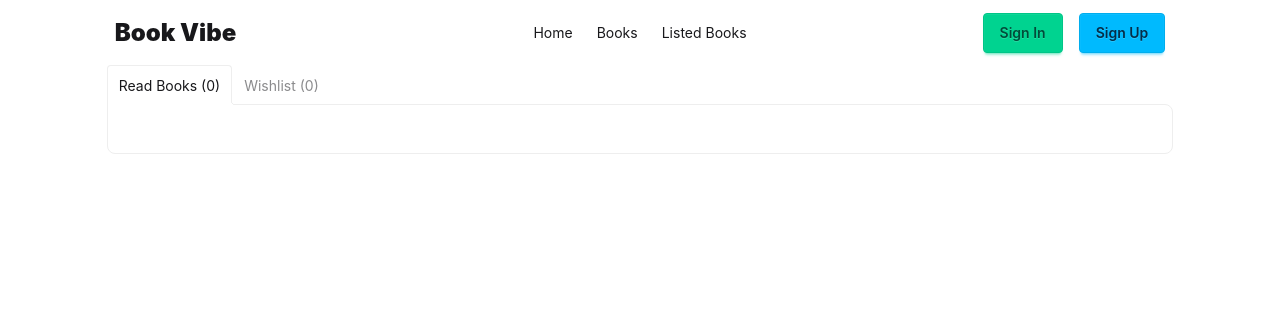
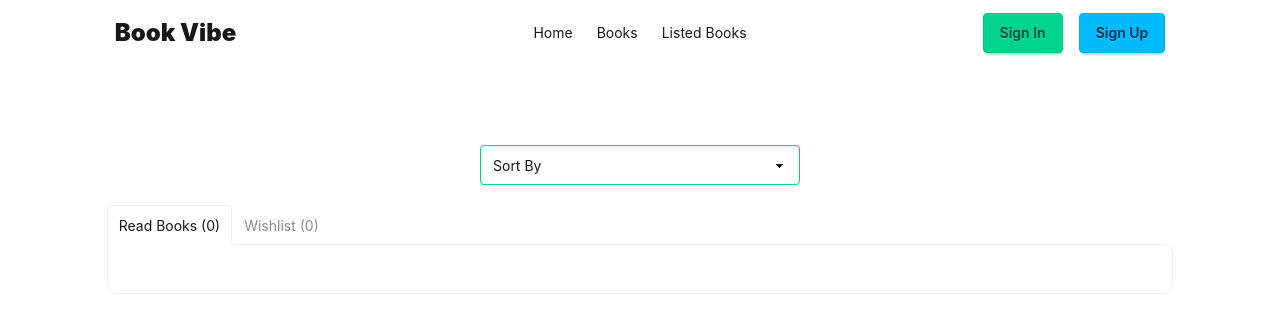
Before and after one commit to FarhanTips/Next_JS, a Next.js app in the folder 4. Next jS Project/book-vibe-next-js/: page /listed-books in a window 1280 px wide. Shown: the top 332 px of the page. Built offline with nearby package versions, Linux system fonts and the light colour scheme.

Commit message:
Sort By option added in the Listed Books route

```diff
--- a/4. Next jS Project/book-vibe-next-js/src/Components/listedBooksCard.tsx
+++ b/4. Next jS Project/book-vibe-next-js/src/Components/listedBooksCard.tsx
@@ -36,7 +36,7 @@ const ListedBooksCard = ({ book }: { book: BookType }) => {
                     </span>
 
                     <span className="text-gray-500">
-                        {book.yearOfPublishing}
+                        Publisher year: {book.yearOfPublishing}
                     </span>
                 </div>
             </div>
--- a/4. Next jS Project/book-vibe-next-js/src/app/listed-books/page.tsx
+++ b/4. Next jS Project/book-vibe-next-js/src/app/listed-books/page.tsx
@@ -3,15 +3,52 @@
 import ListedBooksCard from '@/Components/listedBooksCard';
 import { BooksContext } from '@/context/BooksContext';
 import { BookType } from '@/types/bookType';
-import React, { useContext } from 'react';
+import React, { useContext, useState } from 'react';
 
 const ListedBooksPage = () => {
 
     const { readBooks, setReadBooks, wishList, setWishList } = useContext(BooksContext);
-    console.log("R", readBooks);
-    console.log("w", wishList)
+
+    const [sortBy, setSortBy] = useState("Sort By");
+
+    const sortBooks = (books: BookType[]) => {
+        const sortedBooks = [...books];
+        if (sortBy === "rating"){
+            sortedBooks.sort((a,b)=> b.rating - a.rating );
+        }
+        else if (sortBy === "pages"){
+            sortedBooks.sort((a,b)=> b.totalPages - a.totalPages );
+        }
+        else if (sortBy === "year"){
+            sortedBooks.sort((a,b)=> b.yearOfPublishing - a.yearOfPublishing );
+        }
+        else if (sortBy === "Sort By"){
+            return sortedBooks;
+        }
+        return sortedBooks;
+    }
+
+    const sortedReadBooks = sortBooks(readBooks);
+    const sortedWishList = sortBooks(wishList);
+
     return (
-        <div className="tabs tabs-lift w-10/12 mx-auto">
+        <div className='w-10/12 mx-auto my-20'>
+
+            {/* Sort By */}
+            <div className='text-center mb-5'>
+                <select
+                value={sortBy}
+                onChange={(e) => setSortBy(e.target.value as "rating"|"pages"|"year"|"Sort By")}
+                className="select select-success">
+                    <option disabled={true}>Sort By</option>
+                    <option value="rating">Rating</option>
+                    <option value="pages">Number of pages</option>
+                    <option value="year">Year of publication</option>
+                </select>
+            </div>
+
+            {/* Tab */}
+            <div className="tabs tabs-lift">
                 <input type="radio" name="my_tabs_3" className="tab"
                     aria-label={`Read Books (${readBooks.length})`} defaultChecked
                 />
@@ -19,7 +56,7 @@ const ListedBooksPage = () => {
                 <div className="tab-content bg-base-100 border-base-300 p-6">
                     <div className="space-y-4">
                         {
-                    readBooks.map((book: BookType) => <ListedBooksCard key={book.bookId} book={book}></ListedBooksCard>)
+                            sortedReadBooks.map((book: BookType) => <ListedBooksCard key={book.bookId} book={book}></ListedBooksCard>)
                         }
                     </div>
                 </div>
@@ -32,10 +69,11 @@ const ListedBooksPage = () => {
                 <div className="tab-content bg-base-100 border-base-300 p-6">
                     <div className="space-y-4">
                         {
-                    wishList.map((book: BookType) => <ListedBooksCard
+                            sortedWishList.map((book: BookType) => <ListedBooksCard
                                 key={book.bookId}
                                 book={book}></ListedBooksCard>)
                         }
+                    </div>
                 </div>
             </div>
         </div>
```
Lines whose indentation alone changed are shown as unchanged.
